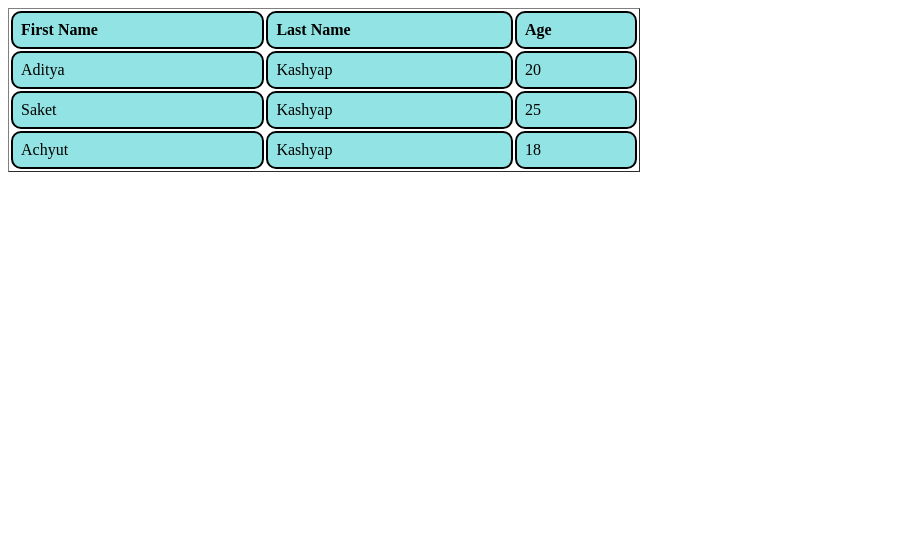
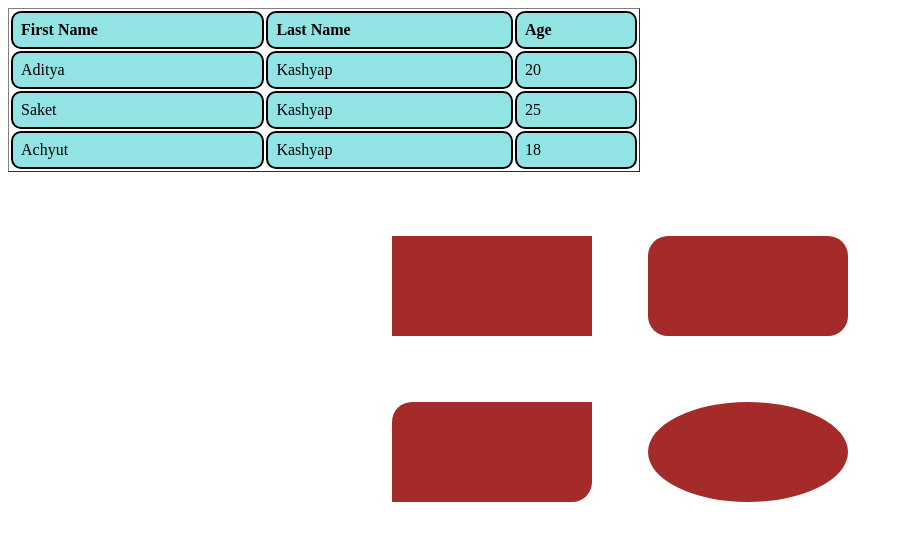
Before and after one commit to aditya-04kashyap/WebDev-Tasks, a plain HTML site: page Csstask1.html in a window 1280 px wide. Shown: the whole page, without its empty margins (0-903 px from the left). Drawn offline with Linux system fonts and the light colour scheme.

Commit message:
Update stylestask1.css

```diff
--- a/stylestask1.css
+++ b/stylestask1.css
@@ -9,3 +9,39 @@ th, td
     border-radius: 10px;
     border:2px solid black;
 }
+.rounded-rectangle {
+    position: absolute;
+    margin-left: 50%;
+    margin-top: 5%;
+    width: 200px;
+    height: 100px;
+    border: 2px;
+    border-radius: 20px;
+    background-color: brown;
+}
+.rectangle{
+    width: 200px;
+    height: 100px;
+    background-color: brown;
+    position: absolute;
+    margin-left: 30%;
+    margin-top: 5%;
+}
+.oval{
+    position: absolute;
+    margin-left: 50%;
+    margin-top: 18%;
+    width: 200px;
+    height: 100px;
+    border-radius: 50%;
+    background-color: brown;
+}
+.roundedEdge{
+    width: 200px;
+    height: 100px;
+    background-color: brown;
+    position: absolute;
+    margin-left: 30%;
+    margin-top: 18%;
+    border-radius: 20px 0 20px 0;
+}
```
